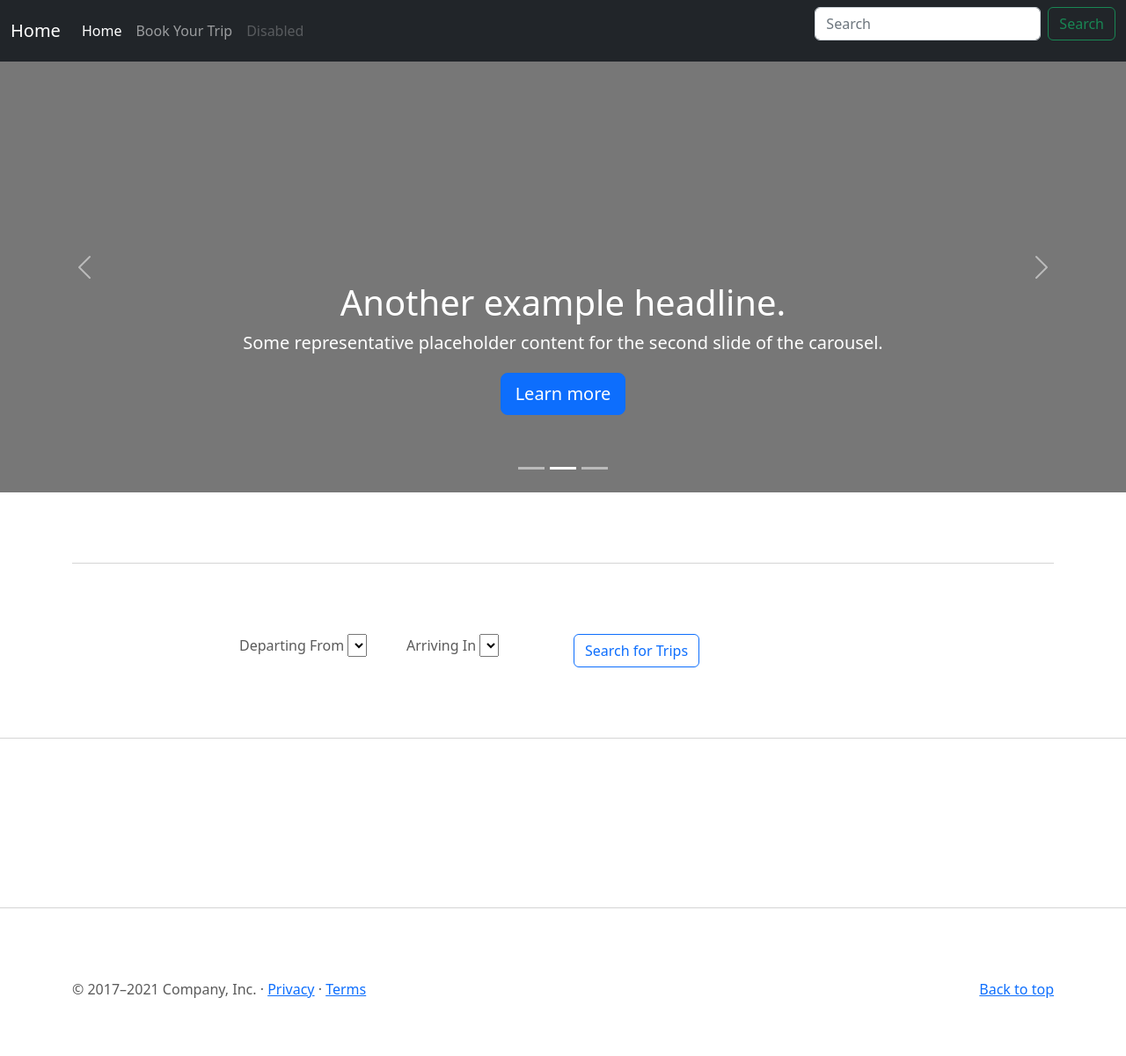
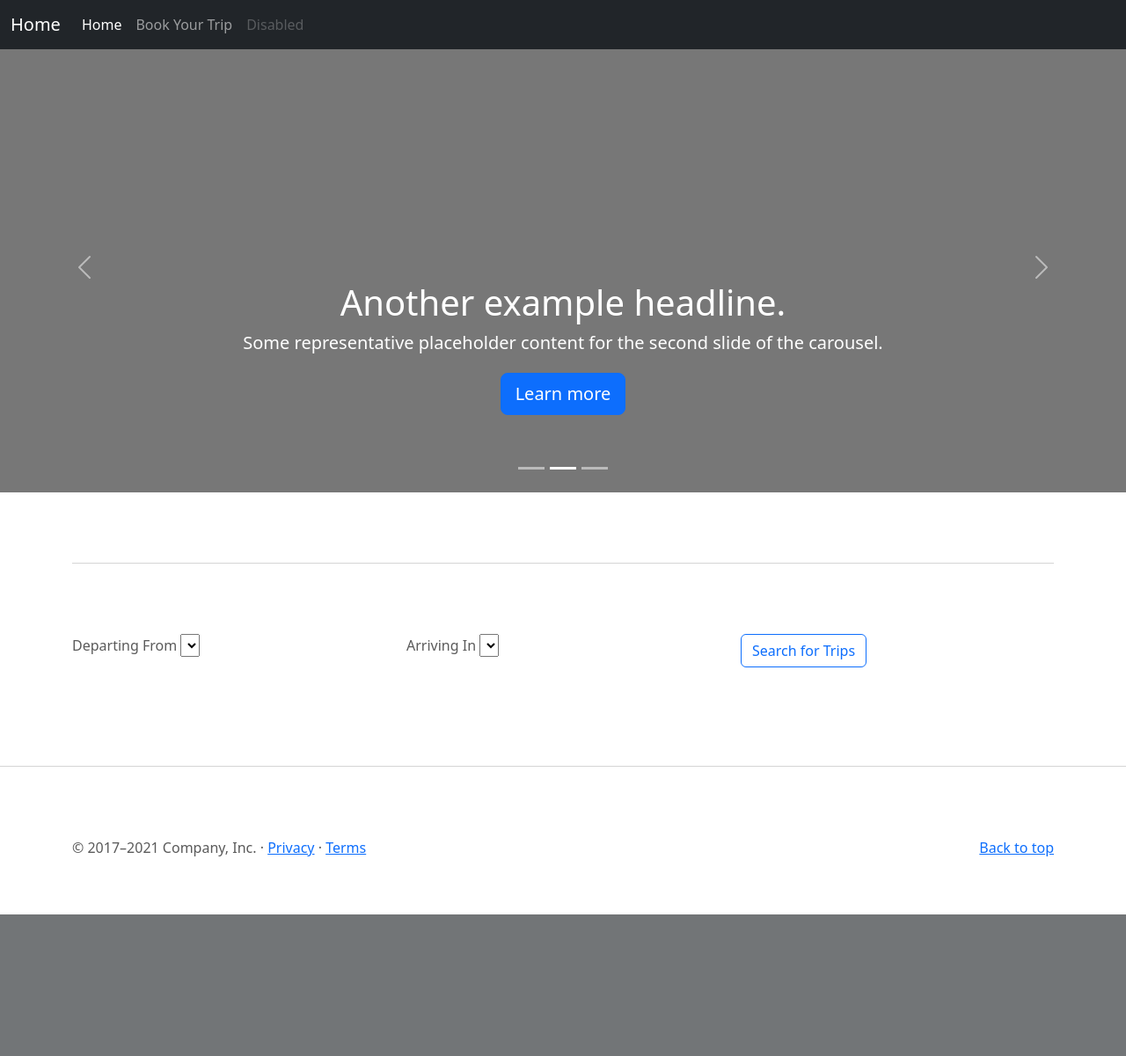
Before and after one commit to ellengrove/bus-reservation-app, a Flask app: page / in a window 1280 px wide. Shown: the whole page at 88% size. After the commit the page ends 1040 px from the top, so only its background shows below. Run offline with Flask 2, Linux system fonts and the light colour scheme; data that the repository does not hold is empty; parts of the project's set-up code (start-up, migrations or seed data) failed here and were passed over.

Commit message:
tweaked html

```diff
--- a/templates/index.html
+++ b/templates/index.html
@@ -66,10 +66,10 @@
                 <a class="nav-link disabled" href="#" tabindex="-1" aria-disabled="true">Disabled</a>
               </li>
             </ul>
-            <form class="d-flex">
+            <!-- <form class="d-flex">
               <input class="form-control me-2" type="search" placeholder="Search" aria-label="Search">
               <button class="btn btn-outline-success" type="submit">Search</button>
-            </form>
+            </form> -->
           </div>
         </div>
       </nav>
@@ -86,17 +86,20 @@
         <div class="carousel-inner">
           <div class="carousel-item">
             <svg class="bd-placeholder-img" width="100%" height="100%" xmlns="http://www.w3.org/2000/svg" aria-hidden="true" preserveAspectRatio="xMidYMid slice" focusable="false"><rect width="100%" height="100%" fill="#777"></rect></svg>
+            <img src="../chicago-1791002__480.jpg" height="100%">
 
             <div class="container">
+              <!-- <img src="../chicago-image.jpeg" height="100%" width="auto"> -->
               <div class="carousel-caption text-start">
-                <h1>Example headline.</h1>
-                <p>Some representative placeholder content for the first slide of the carousel.</p>
+                <h1>Discover Chicago</h1>
+                <!-- <p>Some representative placeholder content for the first slide of the carousel.</p> -->
                 <p><a class="btn btn-lg btn-primary" href="#">Reserve Your Seat</a></p>
               </div>
             </div>
           </div>
           <div class="carousel-item active">
             <svg class="bd-placeholder-img" width="100%" height="100%" xmlns="http://www.w3.org/2000/svg" aria-hidden="true" preserveAspectRatio="xMidYMid slice" focusable="false"><rect width="100%" height="100%" fill="#777"></rect></svg>
+            <!-- <img src="../chicago-1791002__480.jpg" height="100%" width="auto"> -->
 
             <div class="container">
               <div class="carousel-caption">
@@ -140,9 +143,9 @@
         <hr class="featurette-divider">
 
         <div class="row featurette">
-          <div class="col-md-2">
-          </div>
-          <div class="col-md-2">
+          <!-- <div class="col-md-2">
+          </div> -->
+          <div class="col">
             <div class="dropdown">
                 <label for="departures">Departing From</label>
                 <!-- <button type="button" class="btn btn-primary dropdown-toggle" data-bs-toggle="dropdown">
@@ -155,7 +158,7 @@
                 <!-- </ul> -->
               </div>
               </div>
-          <div class="col-md-2">
+          <div class="col">
               <div class="dropdown">
                 <label for="arrivals">Arriving In</label>
                 <!-- <button type="button" class="btn btn-primary dropdown-toggle" data-bs-toggle="dropdown">
@@ -168,18 +171,18 @@
                 <!-- </ul> -->
               </div>
           </div>
-          <div class="col-md-2">
+          <div class="col">
             <!-- <button onclick="findTrips()" type="button" class="btn btn-outline-primary">Search for Trips</button> -->
             <button id="searchTrips" type="button" class="btn btn-outline-primary">Search for Trips</button>
           </div>
-          <div class="col-md-2">
-          </div>
+          <!-- <div class="col-md-2">
+          </div> -->
         </div>
 
         </div>
 
 
-        <hr class="featurette-divider">
+        <!-- <hr class="featurette-divider"> -->
 
         <div class="row justify-content-center">
           <div class="col-auto">
```
Also changed, not shown: chicago-1791002__480.jpg (added), chicago-image.jpeg (added).
